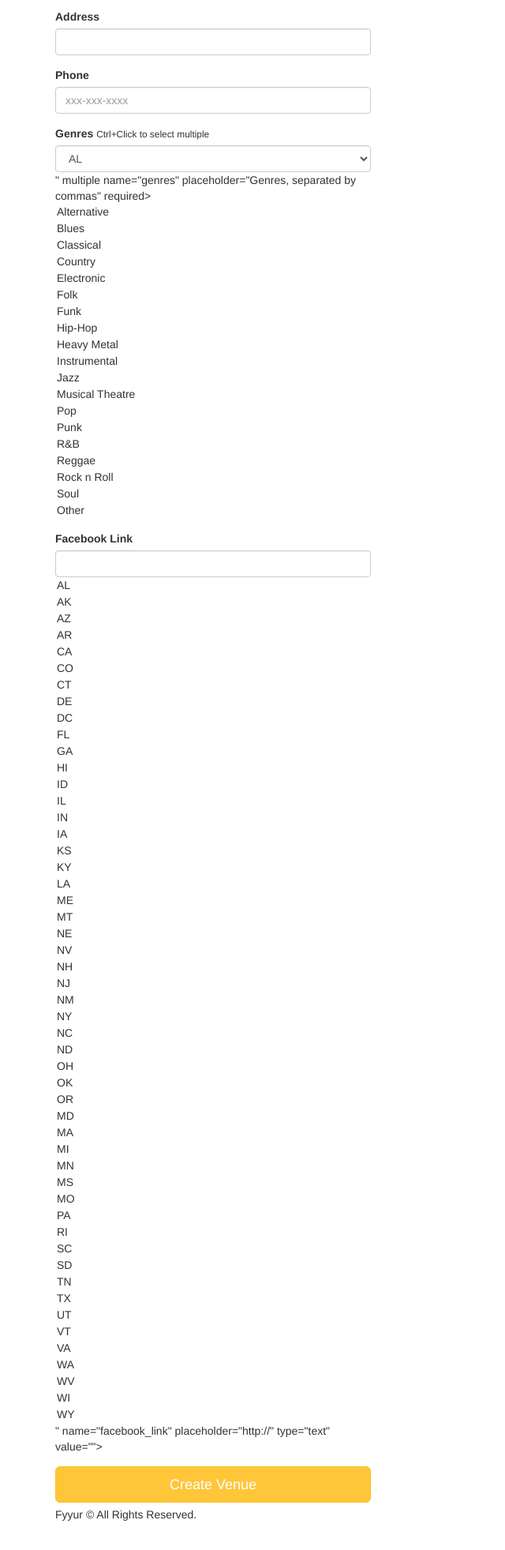
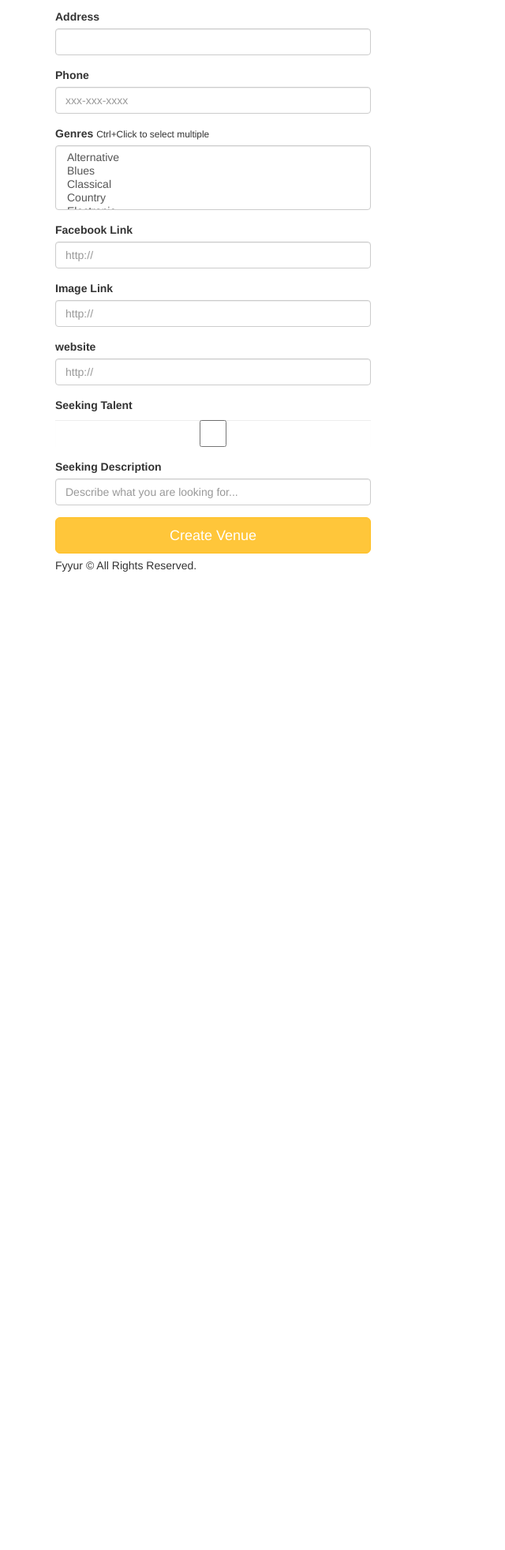
Before and after one commit to gthomas0/Fyyur, a Flask app: page /venues/create in a window 1280 px wide. Shown: the part 273-2236 px from the top of the page at 79% size, without its empty margins (0-640 px from the left). After the commit the page ends 997 px from the top, so only its background shows below. Run offline with Flask 2, Linux system fonts and the light colour scheme; some libraries are stand-ins or nearby versions.

Commit message:
Fixed the venues/create forms

```diff
--- a/app.py
+++ b/app.py
@@ -5,6 +5,7 @@
 import json
 import dateutil.parser
 import arrow
+import sys
 import babel
 from flask import Flask, render_template, request, Response, flash, redirect, url_for
 from flask_migrate import Migrate
@@ -47,7 +48,6 @@
     state = db.Column(db.String(120), nullable=False)
     address = db.Column(db.String(120), nullable=False)
     phone = db.Column(db.String(120), nullable=False)
-    image_link = db.Column(db.String(500))
     facebook_link = db.Column(db.String(120))
     genres = db.Column(db.ARRAY(db.String), nullable=False)
     website = db.Column(db.String(120))
@@ -211,6 +211,28 @@
 def create_venue_submission():
     # TODO: insert form data as a new Venue record in the db, instead
     # TODO: modify data to be the data object returned from db insertion
+    error = False
+
+    try:
+        """
+        name = request.form.get('name')
+        city = request.form.get('city')
+        state = request.form.get('state')
+        address = request.form.get('address')
+        phone = request.form.get('phone')
+        image_link = request.form.get('image_link')
+        facebook_link = request.form.get('facebook_link')
+        genres = request.form.getlist('genres')
+        seeking_description = request.form.get('seeking_description')
+        seeking_talent = request.form.get('seeking_talent', False)
+        website = request.form.get('website')
+        """
+        venue = Venue(**request.form)
+
+    except:
+        error = True
+        db.session.rollback()
+        print(sys.exc_info())
 
     # on successful db insert, flash success
     flash('Venue ' + request.form['name'] + ' was successfully listed!')
--- a/forms.py
+++ b/forms.py
@@ -1,7 +1,7 @@
 from datetime import datetime
 from flask_wtf import Form
-from wtforms import StringField, SelectField, SelectMultipleField, DateTimeField
-from wtforms.validators import DataRequired, AnyOf, URL
+from wtforms import StringField, SelectField, SelectMultipleField, DateTimeField, BooleanField
+from wtforms.validators import DataRequired, AnyOf, URL, Length
 
 class ShowForm(Form):
     artist_id = StringField(
@@ -21,7 +21,7 @@
         'name', validators=[DataRequired()]
     )
     city = StringField(
-        'city', validators=[DataRequired()]
+        'city', validators=[DataRequired(), Length(max=120)]
     )
     state = SelectField(
         'state', validators=[DataRequired()],
@@ -80,13 +80,16 @@
         ]
     )
     address = StringField(
-        'address', validators=[DataRequired()]
+        'address', validators=[DataRequired(), Length(max=120)]
     )
     phone = StringField(
-        'phone'
+        'phone', validators=[DataRequired(), Length(max=120)]
     )
     image_link = StringField(
-        'image_link'
+        'image_link', validators=[DataRequired(), Length(max=500)]
+    )
+    facebook_link = StringField(
+        'facebook_link', validators=[DataRequired(), Length(max=120)]
     )
     genres = SelectMultipleField(
         # TODO implement enum restriction
@@ -115,6 +118,15 @@
     )
     facebook_link = StringField(
         'facebook_link', validators=[URL()]
+    )
+    website = StringField(
+        'website', validators=[URL()]
+    )
+    seeking_talent = BooleanField(
+        'seeking_talent'
+    )
+    seeking_description = StringField(
+        'seeking_description', validators=[Length(max=500)]
     )
 
 class ArtistForm(Form):
--- a/templates/forms/new_venue.html
+++ b/templates/forms/new_venue.html
@@ -26,16 +26,32 @@
       <div class="form-group">
           <label for="phone">Phone</label>
           {{ form.phone(class_ = 'form-control', placeholder='xxx-xxx-xxxx', autofocus = true) }}
-        </div>
+      </div>
       <div class="form-group">
         <label for="genres">Genres</label>
         <small>Ctrl+Click to select multiple</small>
-        {{ form.genres(class_ = 'form-control', placeholder='Genres, separated by commas', id=form.state, autofocus = true) }}
+        {{ form.genres(class_ = 'form-control', placeholder='Genres, separated by commas', autofocus = true) }}
       </div>
       <div class="form-group">
-          <label for="genres">Facebook Link</label>
-          {{ form.facebook_link(class_ = 'form-control', placeholder='http://', id=form.state, autofocus = true) }}
-        </div>
+        <label for="facebook_link">Facebook Link</label>
+        {{ form.facebook_link(class_ = 'form-control', placeholder='http://', autofocus = true) }}
+      </div>
+      <div  class="form-group">
+        <label for="image_link">Image Link</label>
+        {{ form.image_link(class_ = 'form-control', placeholder='http://', autofocus = true) }}
+      </div>
+      <div class="form-group">
+        <label for="website">website</label>
+        {{ form.website(class_ = 'form-control', placeholder='http://', autofocus = true) }}
+      </div>
+      <div class="form-group">
+        <label for="seeking_talent">Seeking Talent</label>
+        {{ form.seeking_talent(class_ = 'form-control', autofocus = true) }}
+      </div>
+      <div class="form-group">
+        <label for="seeking_description">Seeking Description</label>
+        {{ form.seeking_description(class_ = 'form-control', placeholder='Describe what you are looking for...', autofocus = true) }}
+      </div>
       <input type="submit" value="Create Venue" class="btn btn-primary btn-lg btn-block">
     </form>
   </div>
```
